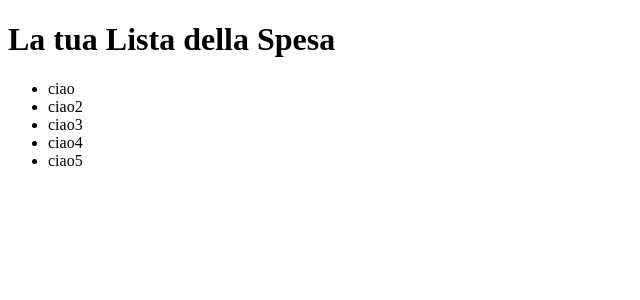
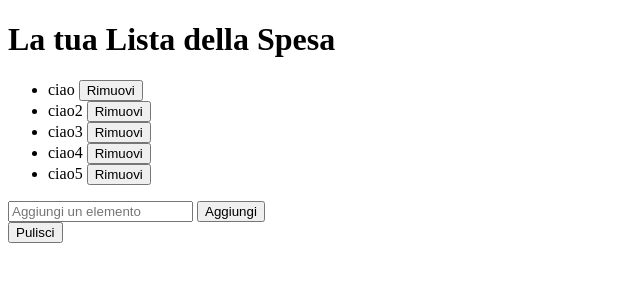
Before and after one commit to Gallina2007/Acierno2, a Flask app: page / in a window 1280 px wide. Shown: the top 300 px of the page, without its empty margins (0-640 px from the left). Run offline with Flask 3, Linux system fonts and the light colour scheme.

Commit message:
non c'è il css

```diff
--- a/progettopt2/app.py
+++ b/progettopt2/app.py
@@ -1,12 +1,29 @@
-from flask import Flask, render_template
+from flask import Flask, render_template,request,redirect,url_for
 app = Flask(__name__)
 lista=["ciao","ciao2","ciao3","ciao4","ciao5"]
 @app.route("/")
 def home():
     return render_template("index.html",lista=lista)
 
+@app.route('/aggiungi', methods=['POST'])
+def aggiungi():
+    elemento = request.form['elemento']
+    #aggiunge alla lista
+    if elemento:
+        lista.append(elemento)
+    return redirect(url_for('home'))
+
+@app.route('/rimuovi/<int:indice>', methods=['POST'])
+def rimuovi(indice):
+    if 0 <= indice < len(lista):
+        lista.pop(indice)
+    return redirect(url_for('home'))
 
 
+@app.route("/pulisci", methods=['POST'])
+def pulisci():
+    lista.clear()
+    return redirect(url_for('home'))
 
 
 
--- a/progettopt2/templates/index.html
+++ b/progettopt2/templates/index.html
@@ -9,12 +9,28 @@
     <h1>La tua Lista della Spesa</h1>
     {% if lista %}
     <ul>
-        {% for elemento in lista %}
-            <li>{{ elemento }}</li>
-        {% endfor %}
+    {% for elemento in lista %}
+    <li>
+    {{ elemento }}
+    <form action="/rimuovi/{{ loop.index0 }}" method="post"
+
+    style="display:inline;">
+
+    <button type="submit">Rimuovi</button>
+    </form>
+    </li>
+    {% endfor %}
     </ul>
-   {% else %}
-   <p> La lista è vuota.</p>
-   {% endif %}
+    {% else %}
+    <p>La lista è vuota.</p>
+    {% endif %}
+    <form action="/aggiungi" method="post">
+    <input type="text" name="elemento" placeholder="Aggiungi un elemento"
+    required>
+    <button type="submit">Aggiungi</button>
+    </form>
+    <form action="/pulisci" method="post"
+    style="display:inline;">
+    <button type="submit">Pulisci</button>
 </body>
 </html>
```
